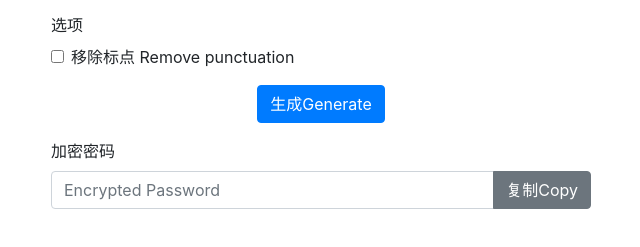
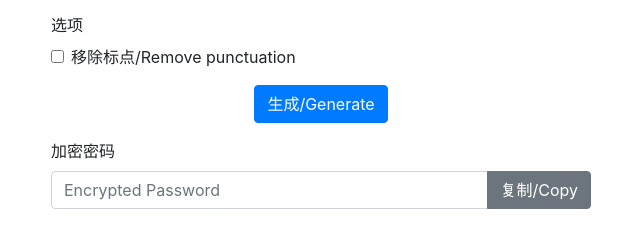
Before and after one commit to luolisen/seekpassword, a plain HTML site: page index.html in a window 1280 px wide. Shown: the part 207-454 px from the top of the page, 319-959 px from the left. Drawn offline with Linux system fonts and the light colour scheme.

Commit message:
index+readme

```diff
--- a/index.html
+++ b/index.html
@@ -24,13 +24,13 @@
             <div class="form-check">
               <input class="form-check-input" type="checkbox" id="cb_remove" name="cb_remove">
               <label class="form-check-label" for="cb_remove">
-                移除标点 Remove punctuation
+                移除标点/Remove punctuation
               </label>
             </div>
           </div>
           <div class="form-group">
             <div class="row justify-content-center">
-              <button class="btn btn-primary" type="button" id="btn_gencode">生成Generate</button>
+              <button class="btn btn-primary" type="button" id="btn_gencode">生成/Generate</button>
             </div>
           </div>
           <div class="form-group">
@@ -38,7 +38,7 @@
             <div class="input-group mb-3">
               <input type="text" class="form-control" id="code" placeholder="Encrypted Password" value="">
               <div class="input-group-append">
-                <button class="btn btn-secondary" type="button" id="btn_copy" data-clipboard-target="#code">复制Copy</button>
+                <button class="btn btn-secondary" type="button" id="btn_copy" data-clipboard-target="#code">复制/Copy</button>
               </div>
             </div>
           </div>
```
Also changed, not shown: 1 other file.
